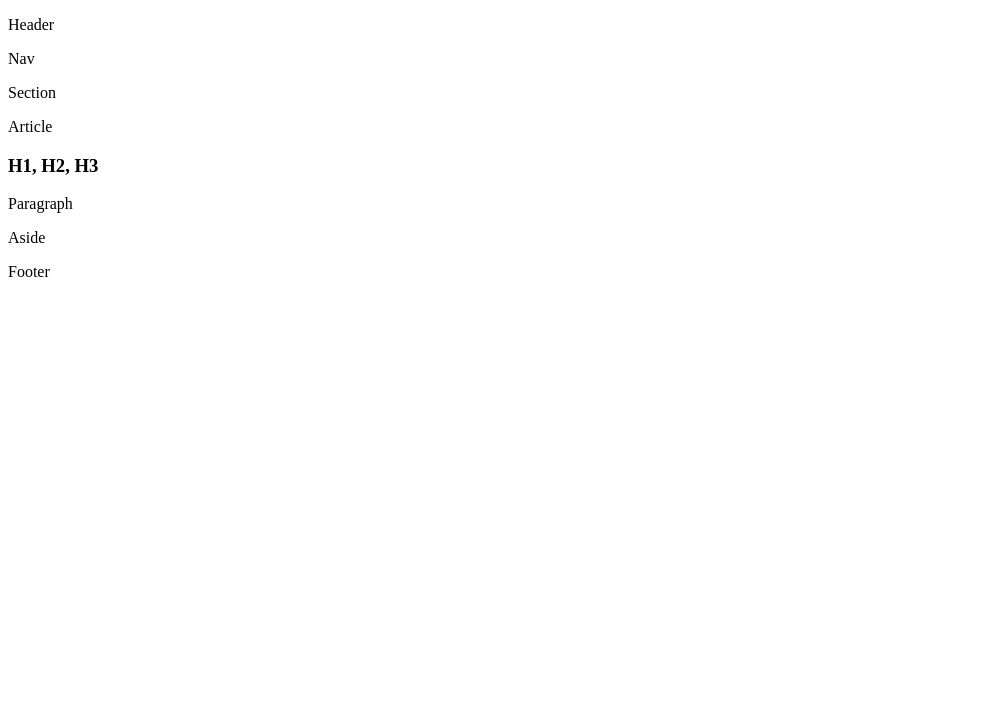
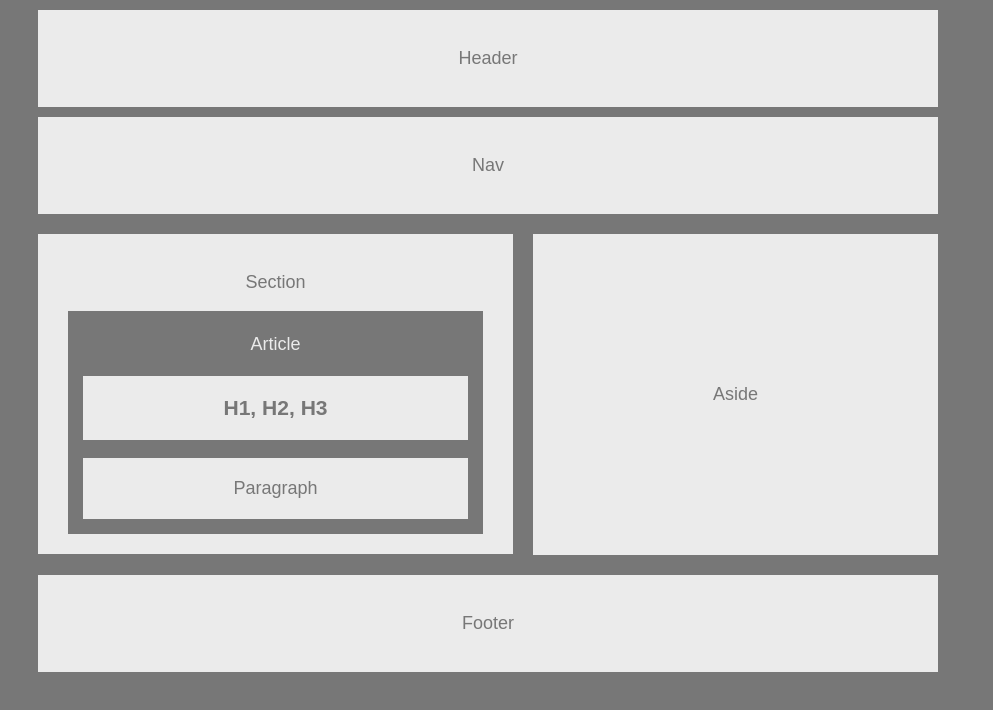
Before and after one commit to tsherman16/HW-Wireframe, a plain HTML site: page index.html in a window 1280 px wide. Shown: the whole page, without its empty margins (0-993 px from the left). Drawn offline with Linux system fonts and the light colour scheme.

Commit message:
css updated

```diff
--- a/index.html
+++ b/index.html
@@ -20,14 +20,14 @@
         <article>
             <p>Article</p>
                 <h1>H1, H2, H3</h1>
-                <p>Paragraph</p>
+                <p id="p1">Paragraph</p>
         </article>
     </section>
     <aside>
         <p>Aside</p>
     </aside>
     <footer>
-        Footer
+        <p>Footer</p>
     </footer>
 </body>
 </html>
--- a/style.css
+++ b/style.css
@@ -0,0 +1,73 @@
+body {
+    font-family: 'Arial', 'Helvetica Neue', Helvetica, sans-serif;
+    color: #777;
+    background-color: #777;
+    width: 960px;
+    font-size: 18px;
+}
+
+Header, Nav, Section, Aside, Footer {
+    background-color: #ebebeb;
+}
+
+Header {
+    margin-left: 30px;
+    margin-right: 30px;
+    margin-top: 10px;
+    margin-bottom: 10px;
+    padding: 20px;
+    text-align: center;
+}
+
+Nav {
+    margin-left: 30px;
+    margin-right: 30px;
+    margin-bottom: 20px;
+    padding: 20px;
+    text-align: center;
+}
+
+Section {
+    float: left;
+    margin-left: 30px;
+    margin-right: 20px;
+    margin-bottom: 20px;
+    padding: 20px;
+    width: 435px;
+    text-align: center;
+}
+
+Aside {
+    float: left;
+    margin-bottom: 20px;
+    width: 141px;
+    text-align: center;
+    padding: 132px;
+}
+
+Article {
+    color: #ebebeb;
+    background-color: #777;
+    padding: 5px;
+    margin-left: 10px;
+    margin-right: 10px;
+    text-align: center;
+}
+
+h1, #p1 {
+    color: #777;
+    background-color: #ebebeb;
+    text-align: center;
+    margin-left: 10px;
+    margin-right: 10px;
+    margin-bottom: 10px;
+    padding: 20px;
+}
+
+Footer {
+    clear: both;
+    text-align: center;
+    margin-right: 30px;
+    margin-left: 30px;
+    padding: 20px
+}
```
